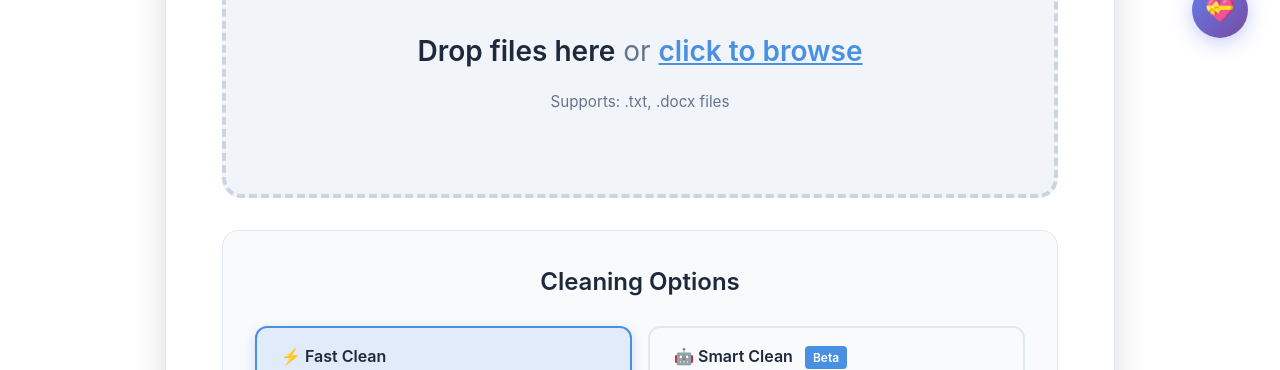
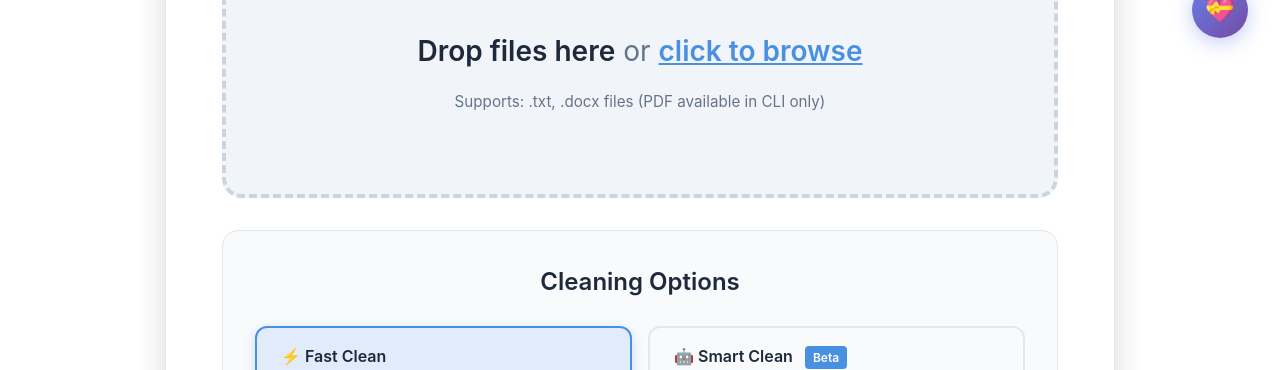
Before and after one commit to kiku-jw/DocStripper, a plain HTML site: page docs/index.html in a window 1280 px wide. Shown: the part 730-1100 px from the top of the page. Drawn offline with nearby package versions, Linux system fonts and the light colour scheme.

Commit message:
docs: finish updating PDF support clarifications

```diff
--- a/docs/index.html
+++ b/docs/index.html
@@ -114,7 +114,7 @@
                                 <span class="upload-or">or</span>
                                 <span class="upload-link">click to browse</span>
                             </p>
-                            <p class="upload-hint">Supports: .txt, .docx files</p>
+                            <p class="upload-hint">Supports: .txt, .docx files (PDF available in CLI only)</p>
                         </div>
                         <input type="file" id="fileInput" multiple accept=".txt,.docx" class="file-input-hidden">
                     </div>
```
